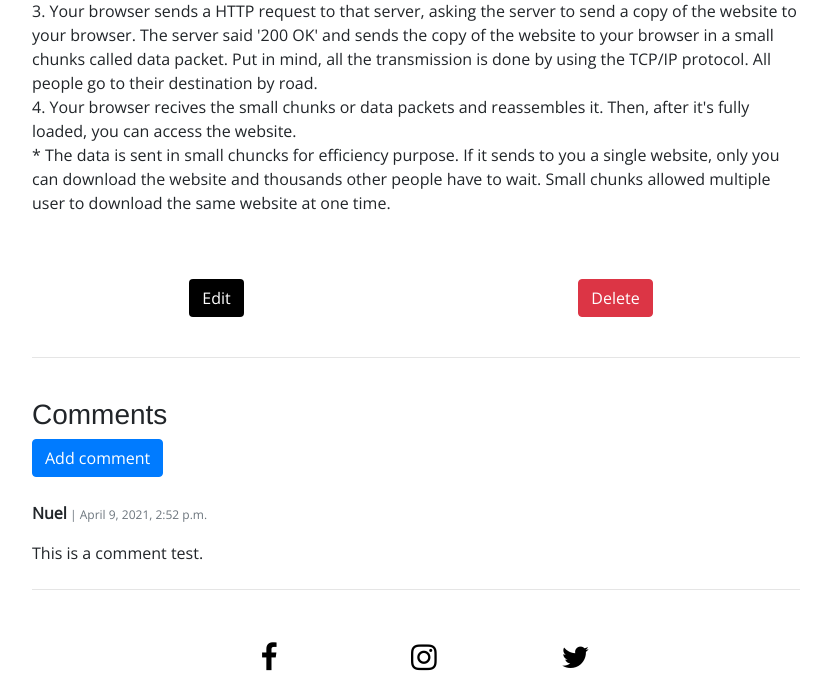
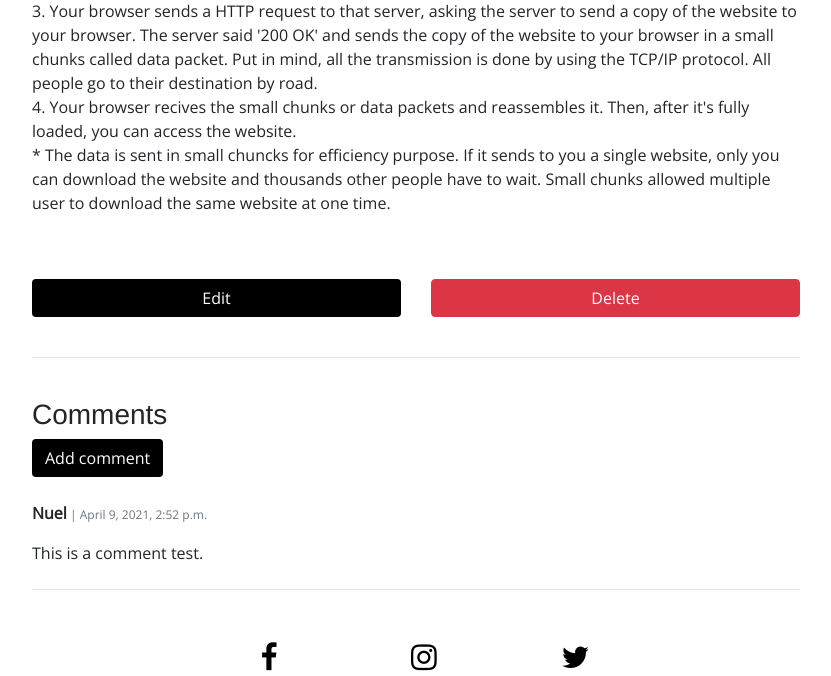
Before and after one commit to nueldeli/fondfigure, a Django app: a page that uses blog/templates/blog/post_detail.html in a window 1280 px wide. Shown: the part 1481-2157 px from the top of the page, without its empty margins (224-1055 px from the left). Run offline with Django 3.2, Linux system fonts and the light colour scheme; data comes from the database, SQL or seed files in the repository; some libraries are stand-ins or nearby versions.

Commit message:
updated blog(forms.py)

```diff
--- a/blog/templates/blog/add_comment.html
+++ b/blog/templates/blog/add_comment.html
@@ -1,11 +1,11 @@
 {% extends 'base.html' %}
 
 {% block content %}
-<div class="custom-div mt-4">
+<div class="mt-4">
 	<form method="POST">
 		{% csrf_token %}
 		{{ form.as_p }}
-		<button class="btn btn-primary">Add comment</button>
+		<button class="container btn btn-custom">Add comment</button>
 	</form>
 </div>
 {% endblock %}
--- a/blog/templates/blog/post_delete.html
+++ b/blog/templates/blog/post_delete.html
@@ -1,6 +1,7 @@
 {% extends 'base.html' %}
 
 {% block content %}
+<br>
 {% if user.is_authenticated %}
 	{% if user.is_staff and user.id == post.author.id %}
 		<div class="custom-div mt-4 mb-4">
@@ -9,11 +10,12 @@
 				<form method="POST">
 					{% csrf_token %}
 					<p>Are you sure?</p>
-					<button class="btn btn-danger">Delete</button>
+					<button class="container btn btn-danger">Delete</button>
 				</form>
 				<br>
-				<a class="btn btn-custom" href="{{ post.get_absolute_url }}">Cancel</a>
+				<a href="{{ post.get_absolute_url }}"><button class="container btn btn-custom">Cancel</button></a>
 			</div>
+			<br>
 		</div>
 	{% else %}
 
--- a/blog/templates/blog/post_detail.html
+++ b/blog/templates/blog/post_detail.html
@@ -16,12 +16,12 @@
 		<div class="row text-center">
 			<div class="col">
 				<a href="{% url 'post_update' post.pk %}">
-					<button class="btn btn-custom">Edit</button>
+					<button class="container btn btn-custom">Edit</button>
 				</a>
 			</div>
 			<div class="col">
 				<a href="{% url 'post_delete' post.pk %}">
-					<button class="btn btn-danger">Delete</button>
+					<button class="container btn btn-danger">Delete</button>
 				</a>
 			</div>
 		</div>
@@ -32,7 +32,7 @@
 
 		<h3>Comments</h3>
 		<a href="{% url 'add_comment' post.pk %}">
-			<button class="btn btn-primary">Add comment</button>
+			<button class="btn btn-custom">Add comment</button>
 		</a>
 
 		<div class="mt-4 mb-4">
--- a/blog/templates/blog/post_update.html
+++ b/blog/templates/blog/post_update.html
@@ -10,7 +10,7 @@
 					{% csrf_token %}
 					{{ form.media }}
 					{{ form.as_p }}
-					<button class="btn btn-custom">Update</button>
+					<button class="container btn btn-custom">Update</button>
 				</form>
 			</div>
 		</div>
```
